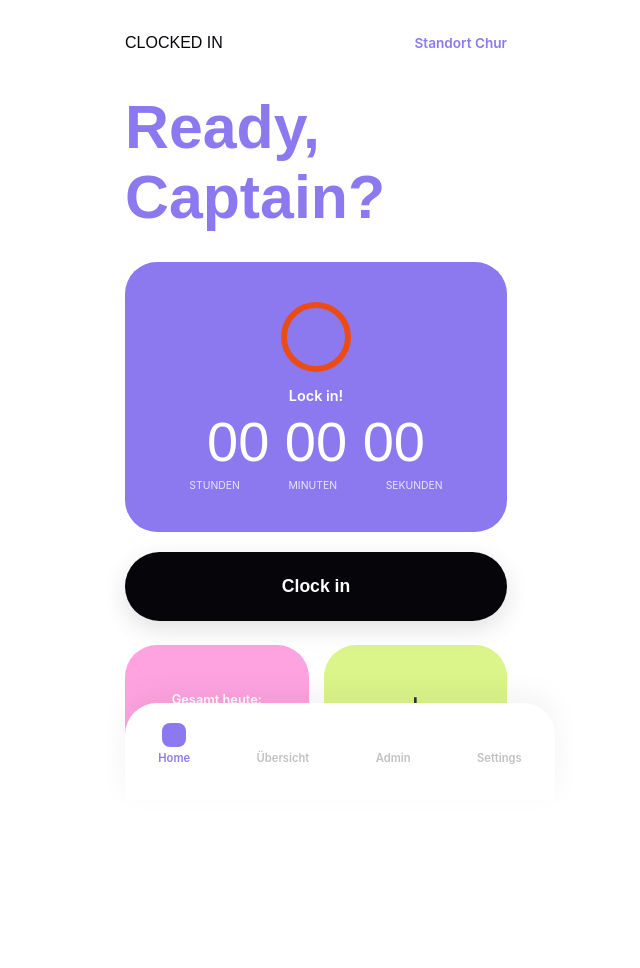
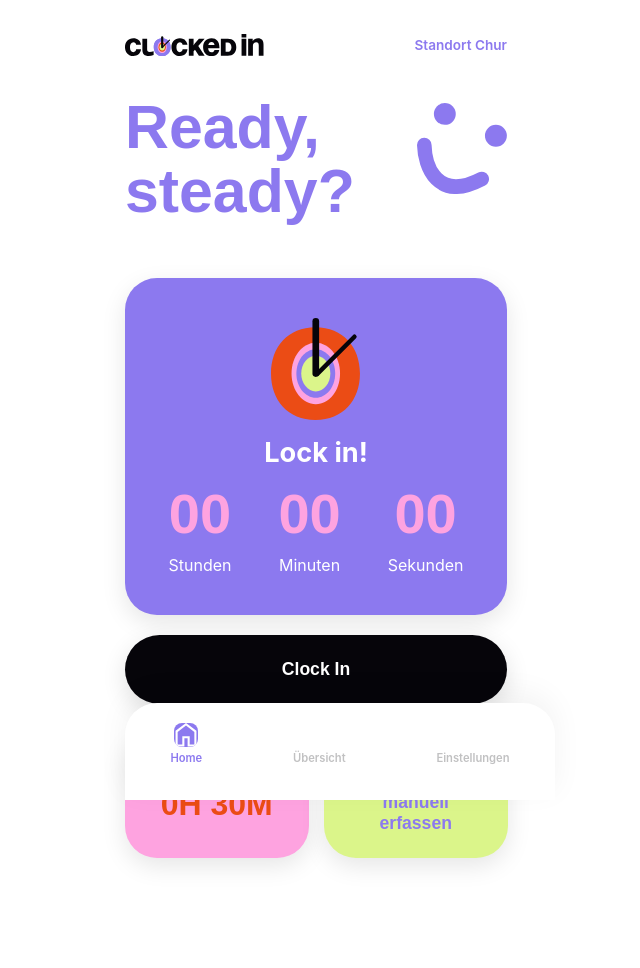
Before and after one commit to jamesrichterrrrrrrrr/Projekt_Clocked_In, a PHP site: page / in a window 1280 px wide. Shown: the whole page, without its empty margins (324-964 px from the left). Before the commit the page ends 764 px from the top, so only its background shows below. Run offline with PHP 8.4, Linux system fonts and the light colour scheme; some web fonts are replaced.

Commit message:
startseite

```diff
--- a/css/style.css
+++ b/css/style.css
@@ -24,6 +24,7 @@
   --font-main:
     -apple-system, BlinkMacSystemFont, "Segoe UI", Roboto, Helvetica, Arial,
     sans-serif;
+}
 
 .big-beautiful-button {
   width: 100%;
@@ -308,15 +309,25 @@ body.welcome-page .big-beautiful-button {
 }
 
 /* immer genau in der jeweiligen Ecke des Bildschirms */
-.bg-top    { top: 0;    right: 0;    }
-.bg-bottom { bottom: 0; left: 0;     }
+.bg-top {
+  top: 0;
+  right: 0;
+}
+.bg-bottom {
+  bottom: 0;
+  left: 0;
+}
 
 /* etwas kleiner auf sehr kleinen Bildschirmen */
 @media (max-width: 420px) {
-  .bg-shape { width: min(420px, 80vw); }
+  .bg-shape {
+    width: min(420px, 80vw);
+  }
 }
 @media (min-width: 1200px) {
-  .bg-shape { width: min(920px, 45vw); }
+  .bg-shape {
+    width: min(920px, 45vw);
+  }
 }
 
 .main-content {
@@ -408,6 +419,113 @@ body.welcome-page .big-beautiful-button {
   font-weight: 600;
   text-decoration: none;
 }
+
+/* HOME PAGE */
+.welcome-section {
+  display: flex;
+  align-items: flex-start;
+  justify-content: space-between;
+  margin-bottom: 24px;
+}
+
+.welcome-section h1 {
+  font-size: 3.8rem;
+  color: var(--clr-purple);
+  line-height: 1.05;
+}
+
+.smiley {
+  width: 90px;
+  margin-top: 7px;
+}
+
+.timer-uhr {
+  width: 90px;
+  margin: 0 auto 16px;
+  display: block;
+}
+.timer-card {
+  box-shadow: 0 8px 24px rgba(6, 5, 10, 0.1);
+}
+
+.timer-row {
+  display: flex;
+  justify-content: space-around;
+  margin-top: 12px;
+}
+
+.timer-col {
+  display: flex;
+  flex-direction: column;
+  align-items: center;
+  gap: 4px;
+}
+
+.timer-display {
+  font-size: 3.5rem;
+  color: var(--clr-pink);
+  font-family: var(--font-display);
+  font-weight: 900;
+}
+
+.timer-label {
+  font-weight: 700;
+  font-size: 1.7rem;
+  margin-bottom: 8px;
+  color: var(--clr-white);
+}
+
+.info-card {
+  box-shadow: 0 8px 24px rgba(6, 5, 10, 0.1);
+}
+.info-card h3 {
+  font-family: var(--font-display);
+  font-size: 2rem;
+  font-weight: 900;
+  color: var(--clr-red);
+  margin-top: 8px;
+}
+
+.info-card.pink p {
+  color: var(--clr-red);
+  font-weight: 700;
+}
+
+.info-card.green p {
+  color: var(--clr-purple);
+  font-family: var(--font-display);
+  font-weight: 900;
+  font-size: 1.1rem;
+  text-align: center;
+}
+
+.info-card.green {
+  border: none;
+  cursor: pointer;
+  transition:
+    transform 180ms cubic-bezier(0.2, 0.9, 0.2, 1),
+    box-shadow 180ms ease;
+  will-change: transform, box-shadow;
+}
+
+.info-card.green:hover,
+.info-card.green:focus {
+  transform: translateY(-4px) scale(1.02);
+  box-shadow: 0 18px 40px rgba(6, 5, 10, 0.18);
+}
+
+.info-card.green:active {
+  transform: translateY(-1px) scale(0.98);
+  box-shadow: 0 6px 18px rgba(6, 5, 10, 0.1);
+}
+
+.manual-plus {
+  font-size: 2.5rem;
+  font-weight: 900;
+  color: var(--clr-purple);
+  line-height: 1;
+}
+
 /* TIMESHEET PAGE */
 .tab-group {
   display: flex;
--- a/index.html
+++ b/index.html
@@ -1,68 +1,75 @@
 <!DOCTYPE html>
 <html lang="de">
+
 <head>
     <meta charset="UTF-8">
     <meta name="viewport" content="width=device-width, initial-scale=1.0">
     <title>ClockedIn - Home</title>
-
     <link rel="stylesheet" href="https://use.typekit.net/kxt6usx.css">
-
     <link rel="stylesheet" href="css/style.css">
 </head>
 
 <body>
     <div class="app-container">
+
         <header class="main-header">
-            <div class="logo">CLOCKED IN</div>
-            <div class="location-tag">Standort Chur</div>
+            <img src="svgs/logo.svg" class="logo" alt="ClockedIn Logo">
+            <span class="location-tag">Standort Chur</span>
         </header>
 
         <section class="welcome-section">
-            <h1>Ready, Captain?</h1>
+            <h1>Ready,<br>steady?</h1>
+            <img src="svgs/smiley.svg" class="smiley" alt="">
         </section>
 
         <div class="timer-card">
-            <div class="placeholder-circle"></div>
+            <img src="svgs/uhrklein.svg" class="timer-uhr" alt="">
             <p class="timer-label">Lock in!</p>
-            <div class="timer-display">00 00 00</div>
-            <div class="timer-units">
-                <span>Stunden</span>
-                <span>Minuten</span>
-                <span>Sekunden</span>
+            <div class="timer-row">
+                <div class="timer-col">
+                    <span class="timer-display">00</span>
+                    <span class="timer-unit">Stunden</span>
+                </div>
+                <div class="timer-col">
+                    <span class="timer-display">00</span>
+                    <span class="timer-unit">Minuten</span>
+                </div>
+                <div class="timer-col">
+                    <span class="timer-display">00</span>
+                    <span class="timer-unit">Sekunden</span>
+                </div>
             </div>
         </div>
 
-        <button class="big-beautiful-button">Clock in</button>
+        <button class="big-beautiful-button">Clock In</button>
 
         <div class="info-grid">
             <div class="info-card pink">
                 <p>Gesamt heute:</p>
                 <h3>0H 30M</h3>
             </div>
-            <div class="info-card green">
-                <div class="plus-icon" style="font-size: 2rem;">+</div>
-                <p>manuell erfassen</p>
-            </div>
+            <button class="info-card green">
+                <span class="manual-plus">+</span>
+                <p>manuell<br>erfassen</p>
+            </button>
         </div>
 
         <nav class="bottom-nav">
-            <a href="#" class="nav-item active">
-                <div class="nav-icon"></div>
-                <span>Home</span>
+            <a href="home.html" class="nav-item active">
+                <img src="svgs/home.svg" class="nav-icon" alt="">
+                Home
             </a>
-            <a href="#" class="nav-item">
-                <div class="nav-icon"></div>
-                <span>Übersicht</span>
+            <a href="uebersicht.html" class="nav-item">
+                <img src="svgs/pie_chart.svg" class="nav-icon" alt="">
+                Übersicht
             </a>
-            <a href="#" class="nav-item">
-                <div class="nav-icon"></div>
-                <span>Admin</span>
-            </a>
-            <a href="#" class="nav-item">
-                <div class="nav-icon"></div>
-                <span>Settings</span>
+            <a href="einstellungen.html" class="nav-item">
+                <img src="svgs/settings.svg" class="nav-icon" alt="">
+                Einstellungen
             </a>
         </nav>
+
     </div>
 </body>
+
 </html>
```
Also changed, not shown: svgs/smiley.svg (added), svgs/uhrklein.svg (added).
